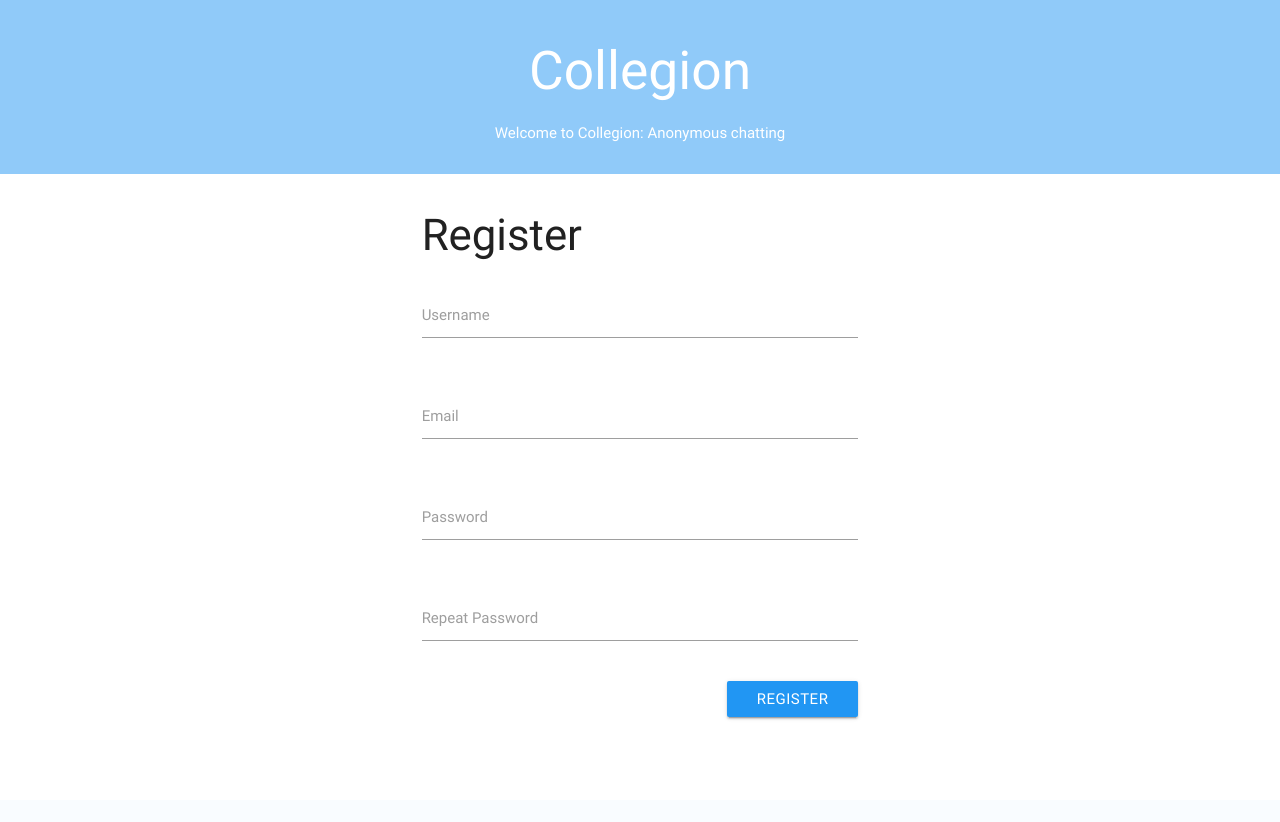
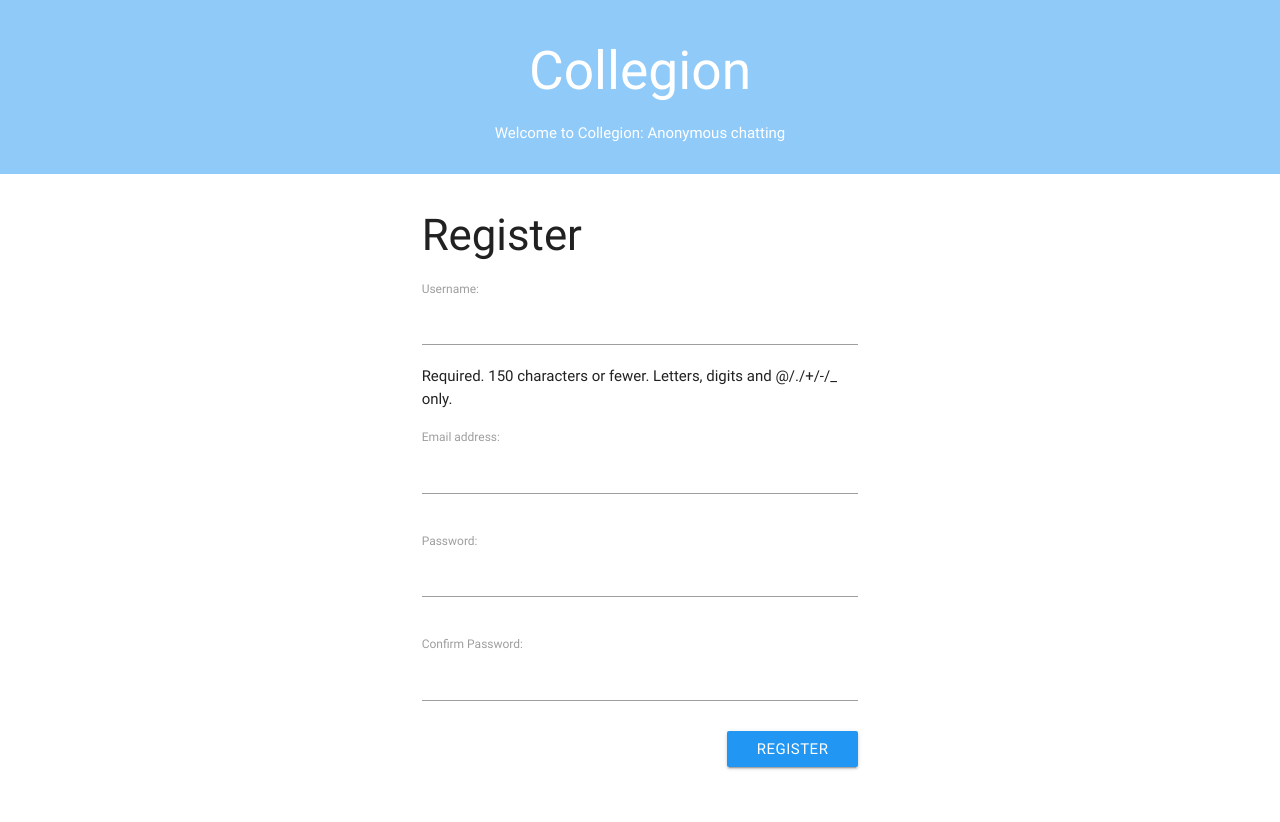
Before and after one commit to HafizAkinteye/NewCollegion, a Django app: page /register/ in a window 1280 px wide. Before the commit the page ends 720 px from the top, so only its background shows below. Run offline with Django 4.2, Linux system fonts and the light colour scheme; some libraries are stand-ins or nearby versions.

Commit message:
UI Improvements and add verification email
Improve chatroom buttons UI, fix user search, and implement verification emails

```diff
--- a/Collegion/urls.py
+++ b/Collegion/urls.py
@@ -21,6 +21,7 @@
 from django.contrib.auth.views import LogoutView
 from Collegion import settings
 from chat_room.views import get_messages, send_messages
+from django.contrib.auth import views as auth_views
 
 
 urlpatterns = [
@@ -28,6 +29,7 @@
     path('logout/', LogoutView.as_view(next_page=settings.LOGOUT_REDIRECT_URL), name='logout'),
     #path('logout/', logout,  name='logout'),
     path('', views.index, name='index'),
+    path('', views.index, name='/accounts/login/'),
     path('register/', views.register_view, name='register'),
     path('chat/', include('Collegion_Backend.urls')),
      # URL form : "/api/messages/1/2"
@@ -41,5 +43,4 @@
     path('api/messages/<int:chatroom_id>/', get_messages, name='chat-room-messages'),
     path('api/chat-room/send-messages/', send_messages, name='chat-room-send=messages'),
     path('verification/', include('verify_email.urls')),
-
 ]
--- /dev/null
+++ b/Collegion_Backend/forms.py
@@ -0,0 +1,23 @@
+# from django import forms
+
+# class UserRegForm(forms.Form):
+#     username = forms.CharField(max_length = 21)
+#     password = forms.CharField(widget = forms.PasswordInput())
+#     email = forms.CharField(widget=forms.EmailInput())
+
+
+# import form class from django
+from django import forms
+
+# import GeeksModel from models.py
+from django.contrib.auth.models import User
+
+# create a ModelForm
+class UserRegistrationForm(forms.ModelForm):
+    # specify the name of model to use
+    class Meta:
+        model = User
+        fields = ['username', 'email', 'password']
+        widgets = {
+            'password': forms.PasswordInput(),
+        }
--- a/Collegion_Backend/views.py
+++ b/Collegion_Backend/views.py
@@ -17,7 +17,8 @@
 from django.conf import settings
 from verify_email.email_handler import send_verification_email
 import re
-
+from .forms import UserRegistrationForm
+from django.contrib.auth.hashers import make_password
 
 def index(request):
     if request.user.is_authenticated:
@@ -50,47 +51,16 @@
     elif request.method == 'POST':
         data = JSONParser().parse(request)
         try:
-            email_subject = 'Account verification needed'
-            email_body = 'Test body'
-            email = EmailMessage(
-                email_subject,
-                email_body,
-                'noreply@collegion.com'
-                'saifrock619@gmail.com'
-            )
+            data['password'] = make_password(data['password']) # Save hashed version of password
+            form = UserRegistrationForm(data)
 
-            #For email verification:
-            #if email.is_valid():
-            #    inactive_user = send_verification_email(request, email)
-
-            #If the above function doesn't work, try this
-            #email.send(fail_silently= False)
-            user = User.objects.create_user(username=data['username'], email = data['email'], password=data['password'])
-            user.save()
-            user.is_active = False
-
-            print("text")
-            print(user.email)
-
-            match = re.match('^[_a-z0-9-]+(\.[_a-z0-9-]+)*@[a-z0-9-]+(\.[edu]+)*(\.{2,4})$', user.email)
+            match = re.match('^[_a-z0-9-]+(\.[_a-z0-9-]+)*@[a-z0-9-]+(\.[edu]+)*(\.{2,4})$', data['email'])
             if match == None:
                 print('Email is not edu email') #change to show up on register.html and prevent the user to being created
             else:
                 print('Email is an edu email')
-                print(user.email)
-                email_subject = 'Account verification needed'
-                email_body = 'Test body'
-                if user.is_valid():
-                    inactive_user = send_verification_email(request, user)
-                #send_mail(
-                #email_subject,
-                #email_body,
-                #'collegionapp@gmail.com',
-                #[user.email],
-                fail_silently=False,
-                #)
-
-
+                if form.is_valid():
+                    inactive_user = send_verification_email(request, form)
             return JsonResponse(data, status=201)
         except Exception as e:
             return JsonResponse({'error': f"Something went wrong: {e}"}, status=400)
@@ -125,7 +95,9 @@
 
     if request.user.is_authenticated:
         return redirect('chats')
-    return render(request, 'chat/register.html', {})
+    context = {}
+    context['form'] = UserRegistrationForm()
+    return render(request, 'chat/register.html', context)
 
 
 def chat_view(request):
@@ -187,12 +159,15 @@
         query = request.POST.get("search")
         for user in users:
             if query in user.username and user not in dm_users \
+                    and re.search(regex, user.email) is not None \
                     and user_domain.group() == re.search(regex, user.email).group():
                 user_ls.append(user)
     else:
         user_ls = []
         for user in list(request.user.profile.dm_users.all()):
-            if not user in dm_users and user_domain.group() == re.search(regex, user.email).group():
+            if not user in dm_users \
+            and re.search(regex, user.email) is not None \
+            and user_domain.group() == re.search(regex, user.email).group():
                 user_ls.append(user)
 
     return render(request, "chat/add-dm.html",
--- a/static/css/login-styles.css
+++ b/static/css/login-styles.css
@@ -36,18 +36,24 @@
 
 }
 
+.chatroom {
+  display: flex;
+  justify-content: space-between;
+}
+
+.chatroom.collection {
+  overflow: visible;
+}
+
 .group-chat-label{
 margin-left: 1vw;
 }
 
 .group-add{
-    margin-right: 2vw;
-    margin-top: 20px;
+    line-height: 1.5;
 }
 .person_add_alt{
-  margin-right: 2vw;
-  margin-top: 20px;
-
+  line-height: 1.5;
 }
 
 .dmheader{
@@ -57,7 +63,14 @@
 /* Tooltip container */
 .tooltip {
   position: relative;
-  display: inline-block;
+}
+
+.tooltip-container {
+  display: flex;
+  flex-flow: row;
+  align-items: center;
+  height: auto;
+  margin-right: 1vw;
 }
 
 .chat_title{
@@ -103,3 +116,7 @@
   visibility: visible;
   opacity: 1;
 }
+
+.user-list p {
+  display: inline-block
+}
--- a/templates/chat/register.html
+++ b/templates/chat/register.html
@@ -3,36 +3,18 @@
     <h3>
     Register
     </h3>
-    <form id="register-form" class="form-group">
+    {% csrf_token %}
+    <form id="register-form" method="post">
         {% csrf_token %}
-        <div class="row">
-            <div class="input-field col s12">
-                <input name="username" id="id_username" type="text" class="validate">
-                <label for="id_username" data-error="Username already taken">Username</label>
-            </div>
-        </div>
-        <div class="row">
-            <div class="input-field col s12">
-                <input name="email" id="id_email" type="text" class="validate">
-                <label for="id_email" data-error="Email already used">Email</label>
-            </div>
-        </div>
-        <div class="row">
-            <div class="input-field col s12">
-                <input name="password" id="id_password" type="password">
-                <label for="id_password">Password</label>
-            </div>
-        </div>
-        <div class="row">
-            <div class="input-field col s12">
-                <input name="password2" id="id_password2" type="password">
-                <label for="id_password2">Repeat Password</label>
-            </div>
-        </div>
+        {{ form.as_p }}
+        <p>
+            <label for="id_password_confirm" class="active">Confirm Password:</label>
+            <input type="password" name="password_confirm" maxlength="128" required="" id="id_password_confirm">
+        </p>
         <div class="row">
             <div class="col s12">
             <div class="right">
-                <button class="btn blue waves-effect waves-light pull-s12">Register</button>
+                <button type="submit" class="btn blue waves-effect waves-light pull-s12">Register</button>
             </div>
         </div>
     </form>
@@ -45,7 +27,7 @@
             if(username !== '')
             {
                 var password = $('#id_password').val();
-                if(password !== '' && password === $('#id_password2').val()){
+                if(password !== '' && password === $('#id_password_confirm').val()){
                     register(username, email, password);
                 }
                 else{
```
Also changed, not shown: chat_room/views.py (+5 -2 lines), templates/chat/add-dm.html (+2 -6 lines), templates/chat/add-to-group.html (+2 -6 lines), templates/chat/chat.html (+16 -7 lines), db.sqlite3.
